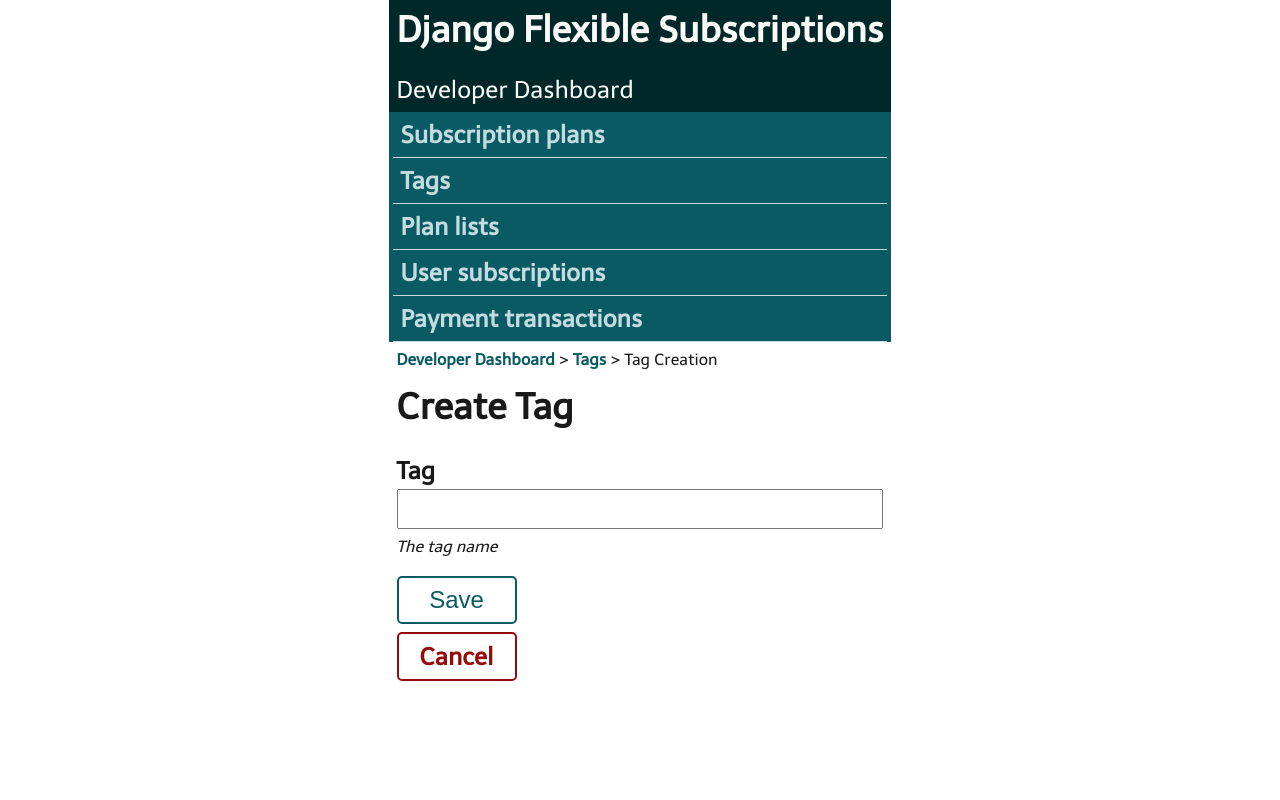
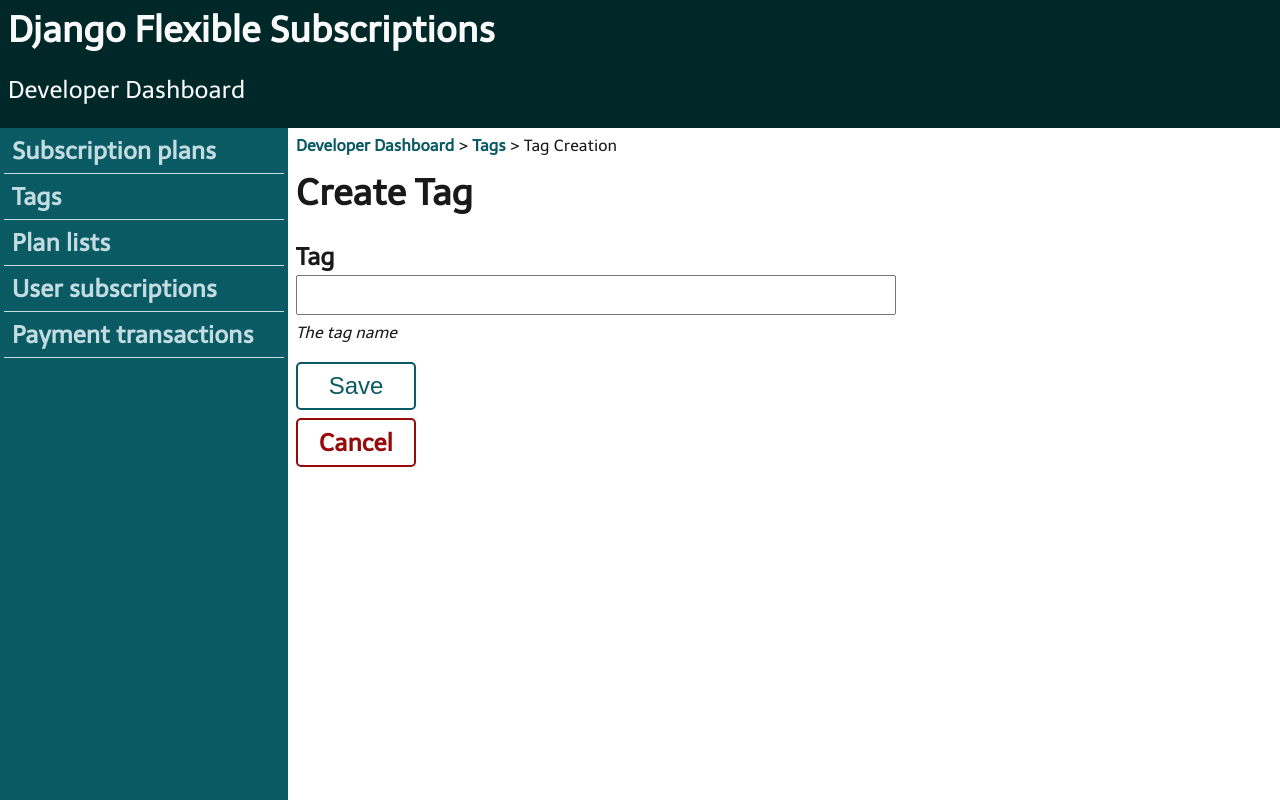
Before and after one commit to studybuffalo/django-flexible-subscriptions, a Django app: page /subscriptions/dfs/tags/create/ in a window 1280 px wide. Run offline with Django 3.2, Linux system fonts and the light colour scheme; the visitor is signed in with stand-in values (Sample User, id 1); parts of the project's set-up code (start-up, migrations or seed data) failed here and were passed over.

Commit message:
Adding styles for subscribe views

```diff
--- a/subscriptions/static/subscriptions/styles.css
+++ b/subscriptions/static/subscriptions/styles.css
@@ -14,11 +14,76 @@ html, body {
   display: flex;
   flex-direction: row;
   justify-content: center;
-  min-width: 300px;
   width: 100%;
 }
 
-#dfs-container .grid-container {
+  #dfs-container .subscribe-container {
+    display: flex;
+    flex-direction: column;
+    min-width: 300px;
+    width: 100%;
+    max-width: 48em;
+  }
+
+    #dfs-container .subscribe-container h1 {
+      color: rgb(50, 160, 175);
+      text-align: center;
+      width: 100%;
+    }
+
+    #dfs-container .subscribe-container .subtitle {
+      font-size: 1.25rem;
+      text-align: center;
+      width: 100%;
+    }
+
+    #dfs-container .subscribe-container .header {
+      padding: 0.5rem;
+    }
+
+    #dfs-container .subscribe-container .plans {
+      align-items: top;
+      box-sizing: border-box;
+      display: flex;
+      flex-direction: column;
+      justify-content: center;
+      padding: 0.5rem;
+      width: 100%;
+    }
+
+    #dfs-container .subscribe-container .plan {
+      border: 1px solid rgb(50, 160, 175);
+      box-sizing: border-box;
+      margin: 1rem 0;
+      max-width: 400px;
+      padding: 1rem;
+      text-align: center;
+      width: 100%;
+    }
+
+      #dfs-container .subscribe-container .plan button {
+        background: none;
+        background-color: transparent;
+        border: 1px solid rgb(50, 160, 175);
+        box-shadow: none;
+        color: rgb(50, 160, 175);
+        cursor: pointer;
+        font-size: 1.5rem;
+        font-weight: 500;
+        margin: 1rem 0;
+        padding: 0.5rem 1rem;
+      }
+
+      #dfs-container .subscribe-container .plan button:hover {
+        border: 1px solid rgb(10, 90, 100);
+        color: rgb(10, 90, 100);
+      }
+
+    #dfs-container .subscribe-container .footer {
+      padding: 0.5rem;
+    }
+
+  #dfs-container .dashboard-container {
     display: grid;
     grid-template-columns: 100%;
     grid-template-rows: 10rem 14.4rem auto;
@@ -27,27 +92,33 @@ html, body {
       "nav"
       "main";
     min-height: 100%;
+    max-width: 56em;
   }
 
-#dfs-container header {
+    #dfs-container .dashboard-container header {
       background-color: rgb(0, 40, 40);
       color: rgb(250, 250, 250);
       grid-area: header;
     }
 
-#dfs-container h1 {
+    #dfs-container .dashboard-container h1 {
       font-size: 2.25rem;
       margin: 0;
       padding: 0.5rem;
     }
 
-#dfs-container .subtitle {
+    #dfs-container .dashboard-container h2 {
+      margin: 0;
+      padding: 1rem 0;
+    }
+
+    #dfs-container .dashboard-container .subtitle {
       display: block;
       margin: 0;
       padding: 1rem 0.5rem 0.5rem 0.5rem;
     }
 
-#dfs-container nav {
+    #dfs-container .dashboard-container nav {
       background-color: rgb(10, 90, 100);
       color: rgb(195, 220, 225);
       grid-area: nav;
@@ -55,18 +126,18 @@ html, body {
       padding: 0;
     }
 
-  #dfs-container nav ul {
+      #dfs-container .dashboard-container nav ul {
         list-style: none;
         margin: 0;
         padding: 0;
       }
 
-  #dfs-container nav li {
+      #dfs-container .dashboard-container nav li {
         margin: 0;
         padding: 0;
       }
 
-  #dfs-container nav a {
+      #dfs-container .dashboard-container nav a {
         border-bottom: 1px solid rgb(195, 220, 225);
         color: inherit;
         display: block;
@@ -77,54 +148,49 @@ html, body {
         text-decoration: none;
       }
 
-    #dfs-container nav a:hover {
+        #dfs-container .dashboard-container nav a:hover {
           color: rgb(250, 250, 250);
         }
 
-  #dfs-container main {
-    margin: 0;
-    padding: 0.5rem;
-    grid-area: main;
-  }
-
-  #dfs-container h2 {
-    margin: 0;
-    padding: 1rem 0;
-  }
-
-  #dfs-container input {
+    #dfs-container .dashboard-container input {
       box-sizing: border-box;
       font-size: 1.5rem;
       padding: 0.25rem 0.5rem;
       width: 100%;
     }
 
-  #dfs-container select {
-    font-size: 1.5rem;
-  }
-
-  #dfs-container main a {
-    color: rgb(10, 90, 100);
-    font-weight: 700;
-    text-decoration: none;
-  }
-
-    #dfs-container main a:hover {
-      color: rgb(195, 220, 225);
-    }
-
-  #dfs-container .breadcrumb {
-    font-size: 1rem;
-  }
-
-  #dfs-container input[type="submit"] {
+      #dfs-container .dashboard-container input[type="submit"] {
         background-color: transparent;
         cursor: pointer;
         font-weight: 500;
         width: auto;
       }
 
-  #dfs-container .button-positive {
+    #dfs-container .dashboard-container select {
+      font-size: 1.5rem;
+    }
+
+    #dfs-container .dashboard-container main {
+      margin: 0;
+      padding: 0.5rem;
+      grid-area: main;
+    }
+
+      #dfs-container .dashboard-container main a {
+        color: rgb(10, 90, 100);
+        font-weight: 700;
+        text-decoration: none;
+      }
+
+        #dfs-container .dashboard-container main a:hover {
+          color: rgb(195, 220, 225);
+        }
+
+    #dfs-container .dashboard-container .breadcrumb {
+      font-size: 1rem;
+    }
+
+    #dfs-container .dashboard-container .button-positive {
       border: 2px solid rgb(10, 90, 100);
       box-sizing: border-box;
       border-radius: 5px;
@@ -136,12 +202,12 @@ html, body {
       text-align: center;
     }
 
-    #dfs-container .button-positive:hover {
+      #dfs-container .dashboard-container .button-positive:hover {
         border-color: rgb(0, 40, 40);
         color: rgb(0, 40, 40);
       }
 
-  #dfs-container .button-negative {
+    #dfs-container .dashboard-container .button-negative {
       border: 2px solid rgb(150, 10, 10);
       box-sizing: border-box;
       border-radius: 5px;
@@ -153,50 +219,50 @@ html, body {
       text-align: center;
     }
 
-    #dfs-container .button-negative:hover {
+      #dfs-container .dashboard-container .button-negative:hover {
         border-color: rgb(80, 10, 10);
         color: rgb(80, 10, 10);
       }
 
-  #dfs-container .pagination {
+    #dfs-container .dashboard-container .pagination {
       margin: 0.5rem 0;
     }
 
-  #dfs-container .table-header {
+    #dfs-container .dashboard-container .table-header {
       display: none;
       font-weight: 700;
     }
 
-  #dfs-container .table-body {
+    #dfs-container .dashboard-container .table-body {
       padding: 0.5rem;
     }
 
-    #dfs-container .table-body:nth-child(even) {
+      #dfs-container .dashboard-container .table-body:nth-child(even) {
         background-color: rgb(225, 240, 245);
       }
 
-    #dfs-container .table-body > div {
+      #dfs-container .dashboard-container .table-body > div {
         margin: 1rem 0;
       }
 
-  #dfs-container .table-title {
+    #dfs-container .dashboard-container .table-title {
       display: block;
       font-size: 1rem;
       margin: 0.25rem 0;
     }
 
-  #dfs-container .form-field {
+    #dfs-container .dashboard-container .form-field {
       margin: 0.5rem 0;
       max-width: 600px;
     }
 
-    #dfs-container .form-field-label {
+      #dfs-container .dashboard-container .form-field-label {
         display: block;
         font-weight: 700;
         padding: 0.25rem 0;
       }
 
-    #dfs-container .form-field-help-text {
+      #dfs-container .dashboard-container .form-field-help-text {
         display: block;
         font-size: 1rem;
         font-style: italic;
@@ -204,7 +270,16 @@ html, body {
       }
 
 @media screen and (min-width: 48em) {
-  #dfs-container .grid-container {
+  #dfs-container .subscribe-container .plans {
+    align-items: top;
+    flex-direction: row;
+  }
+
+  #dfs-container .subscribe-container .plan {
+    margin: 1rem 0.5rem;
+  }
+
+  #dfs-container .dashboard-container {
     display: grid;
     grid-template-columns: 12em auto;
     grid-template-rows: 8rem auto;
@@ -214,7 +289,7 @@ html, body {
     width: 100%;
   }
 
-  #dfs-container .table-title {
+    #dfs-container .dashboard-container .table-title {
       display: none;
     }
 }
```
Lines whose indentation alone changed are shown as unchanged.
